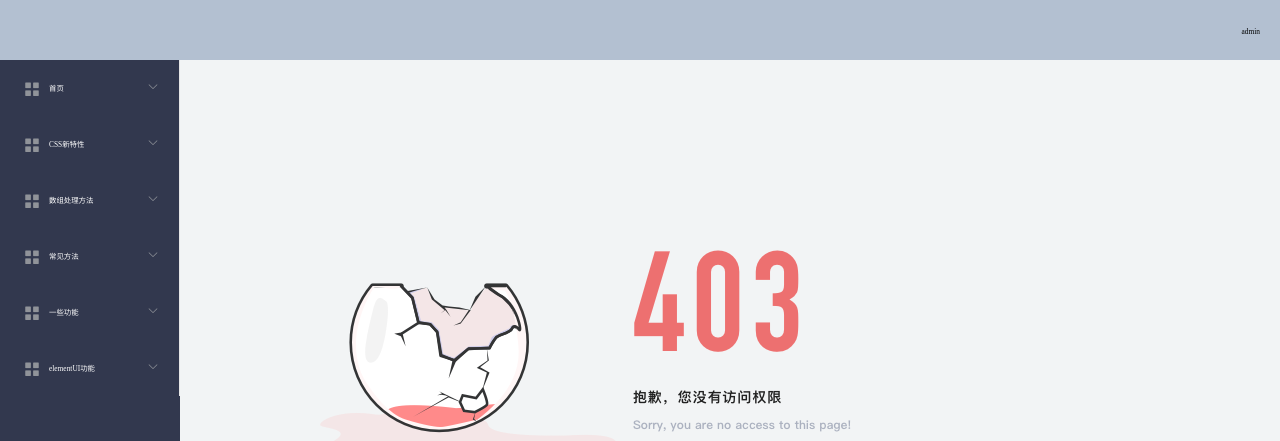
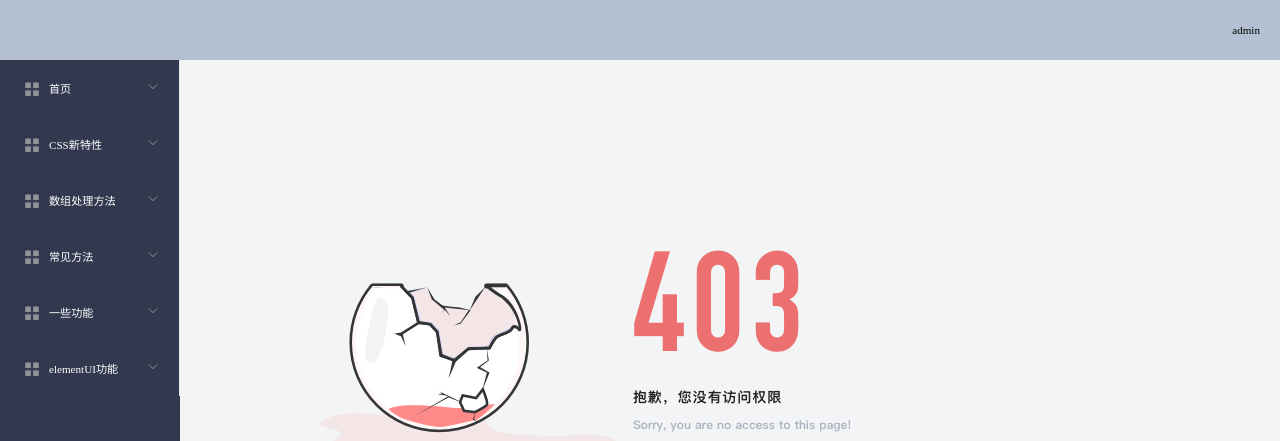
Before and after one commit to Kuka-ze/css3, a Vue app: page /#/ in a window 1280 px wide. Shown: the top 441 px of the page. Built offline with nearby package versions, Linux system fonts and the light colour scheme; what vue-photo-preview would draw is missing.

Commit message:
安装scss

```diff
--- a/package.json
+++ b/package.json
@@ -13,6 +13,7 @@
     "core-js": "^3.6.5",
     "element-ui": "^2.13.2",
     "html2canvas": "^1.0.0-rc.7",
+    "node-sass": "^4.14.1",
     "vconsole": "^3.3.4",
     "vue": "^2.6.11",
     "vue-photo-preview": "^1.1.3",
@@ -25,6 +26,7 @@
     "babel-eslint": "^10.1.0",
     "eslint": "^6.7.2",
     "eslint-plugin-vue": "^6.2.2",
+    "sass-loader": "^7.3.1",
     "vue-template-compiler": "^2.6.11"
   },
   "eslintConfig": {
--- a/src/App.vue
+++ b/src/App.vue
@@ -10,14 +10,14 @@ export default {
 };
 </script>
 
-<style>
+<style lang="scss">
 /* #app {
 
 } */
 * {
   margin: 0;
   padding: 0;
-  font-size: 0.1rem;
+  font-size: 0.15rem;
 }
 @import "./scss/common.scss";
 </style>
--- a/src/components/breadcrumb.vue
+++ b/src/components/breadcrumb.vue
@@ -40,7 +40,7 @@ export default {
 };
 </script>
 
-<style>
+<style lang="scss">
 .breadcrumbs {
   margin-bottom: 20px;
 }
@@ -48,6 +48,9 @@ export default {
   width: auto;
   height: 20px;
   cursor: pointer;
+  :hover {
+    color: #1989fa;
+  }
 }
 .flex {
   display: flex;
```
Also changed, not shown: 1 other file (tests, documents, lock files or other folders).
